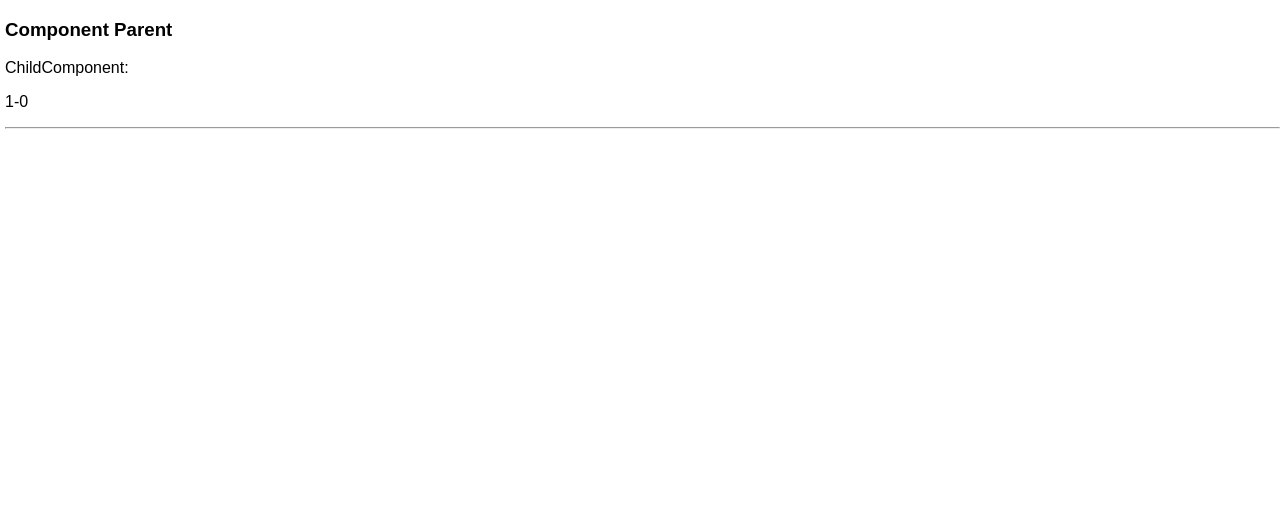
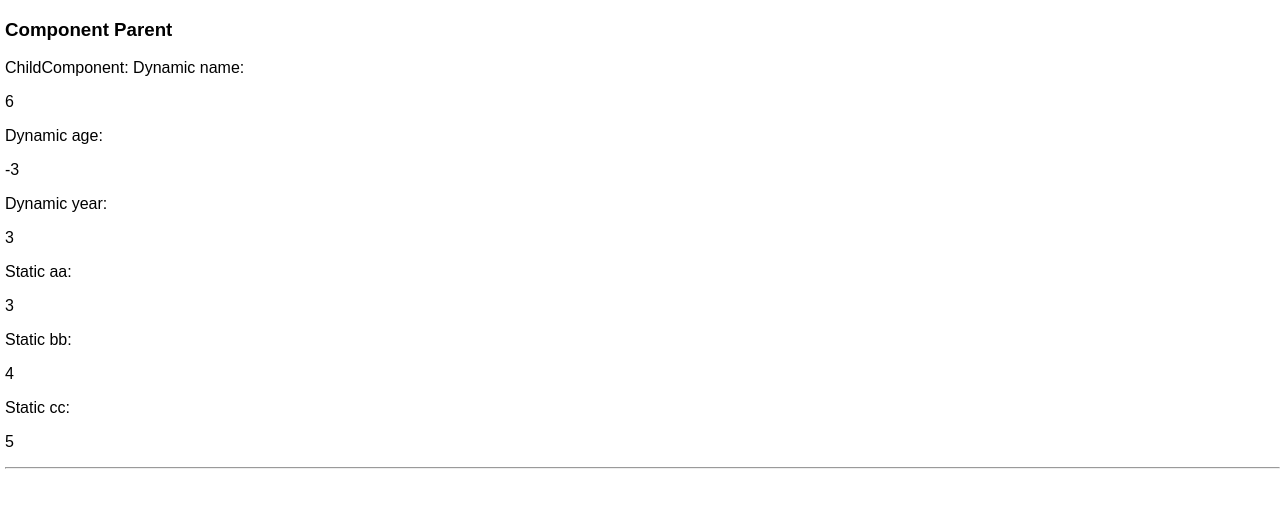
Before and after one commit to BetaQween/phantom-auto, a React (Create React App) app: page / in a window 1280 px wide. Shown: the top 508 px of the page. Built offline with nearby package versions, Linux system fonts and the light colour scheme.

Commit message:
Passing to props  two objects

```diff
--- a/src/components/ChildComponent.js
+++ b/src/components/ChildComponent.js
@@ -3,34 +3,35 @@ import React, { Component } from 'react';
 class ChildComponent extends Component {
   constructor(props){
     super(props);
-    // this.state = {
-    //   newStaticData: +this.props.static
-    // };
-    // this.getDataChange = this.getDataChange.bind(this);
     this.setStaticData = this.setStaticData.bind(this);
+    this.setDynamicData = this.setDynamicData.bind(this);
   }
-  // componentWillReceiveProps(){
-  //   this.setState({newStaticData: this.state.newStaticData + 1})
-  //   }
-  // getDataChange(){
-  //   console.log(this.props.dynamic.age);
-  // }
   setStaticData(){
-    console.log(this.props.static.aa+1);
+    console.log("call setStaticData() -" + this.props.static.aa);
   }
   setDynamicData(){
-    console.log(this.props.dynamic.a-1);
+    console.log("call setDynamicData() -" + this.props.dynamic.name);
+  }
+  componentWillReceiveProps(prevProps){
+    if(this.props.dynamic !== prevProps){
+      this.setDynamicData();
+    }
+    if(this.props.static !== prevProps){
+      this.setStaticData();
+    }
+
   }
 
   render() {
-    // if(this.props.dynamic){
-    //   this.getDataChange();
-    // }
     return (
       <div className="ChildComponent">
         ChildComponent:
-        {/* <p>{this.props.dynamic.name}-{this.state.newStaticData}</p> */}
-        <p>{this.props.dynamic.a}-{this.props.static.aa}</p>
+        Dynamic name: <p>{this.props.dynamic.name}</p>
+        Dynamic age: <p>{this.props.dynamic.age}</p>
+        Dynamic year: <p>{this.props.dynamic.year}</p>
+        Static aa: <p>{this.props.static.aa}</p>
+        Static bb: <p>{this.props.static.bb}</p>
+        Static cc: <p>{this.props.static.cc}</p>
       </div>
     );
   }
--- a/src/components/ComponentTest.js
+++ b/src/components/ComponentTest.js
@@ -5,47 +5,58 @@ class ComponentTest extends Component {
 
   constructor(){
     super();
-    // this.state = {
-    //   dynamicData: {name:1, age:2, year:3},
-    //   staticData: 22
-    // };
-    this.dynamicData = {a:1, b:2, c:3};
-    this.staticData = {aa:0, bb:1, cc:2};
+    this.state = {
+      dynamicData: {name:1, age:2, year:3},
+      staticData: {aa:2, bb:4, cc:6}
+    };
     this.tick = this.tick.bind(this);
+    this.tack = this.tack.bind(this);
   }
 
   tick() {
-  //   this.dynamicData.a++;
-  // var {name, age} = this.state.dynamicData;
-  // this.setState(prevState => ({
-  //   dynamicData: {
-  //   ...prevState.dynamicData,
-  //   name: name + 1,
-  //   age: age - 1
-  //   }
-  // }))
+  var {name, age} = this.state.dynamicData;
+  this.setState(prevState => ({
+    dynamicData: {
+    ...prevState.dynamicData,
+    name: name + 1,
+    age: age - 1
+    }
+  }))
   }
-componentWillReceiveProps(){
-  this.staticData.aa
-      setInterval(this.child.setStaticData(), 1000);
-      setInterval(this.child.setDynamicData(), 2000);
+  tack() {
+  var {aa, cc} = this.state.staticData;
+  this.setState(prevState => ({
+    staticData: {
+    ...prevState.staticData,
+    aa: aa + 1,
+    cc: cc - 1
+    }
+  }))
+  }
+componentDidMount(){
+      setInterval(this.tick, 1000);
+      setInterval(this.tack, 3000);
 }
 
 
   render() {
     return (
       <div className="ComponentTest">
-        {/* <p>{this.dynamicData.a}</p>
-        <p>{this.staticData.aa}</p> */}
+        {/* <p>{this.state.dynamicData.name}</p>
+        <p>{this.state.dynamicData.age}</p>
+        <p>{this.state.dynamicData.year}</p>
+        <p>{this.state.staticData.aa}</p>
+        <p>{this.state.staticData.bb}</p>
+        <p>{this.state.staticData.cc}</p> */}
         {/* <p>{this.state.dynamicData.name}</p>
         <p>{this.state.dynamicData.age}</p>
         <p>{this.state.dynamicData.year}</p> */}
-        {/* <ChildComponent dynamic={this.state.dynamicData} static={this.state.staticData}/> */}
-        <ChildComponent
+        <ChildComponent dynamic={this.state.dynamicData} static={this.state.staticData}/>
+        {/* <ChildComponent
            dynamic={this.dynamicData}
            static={this.staticData}
-           ref={instance => {this.child = instance}}
-         />
+           // ref={instance => {this.child = instance}}
+         /> */}
       </div>
     );
   }
```
